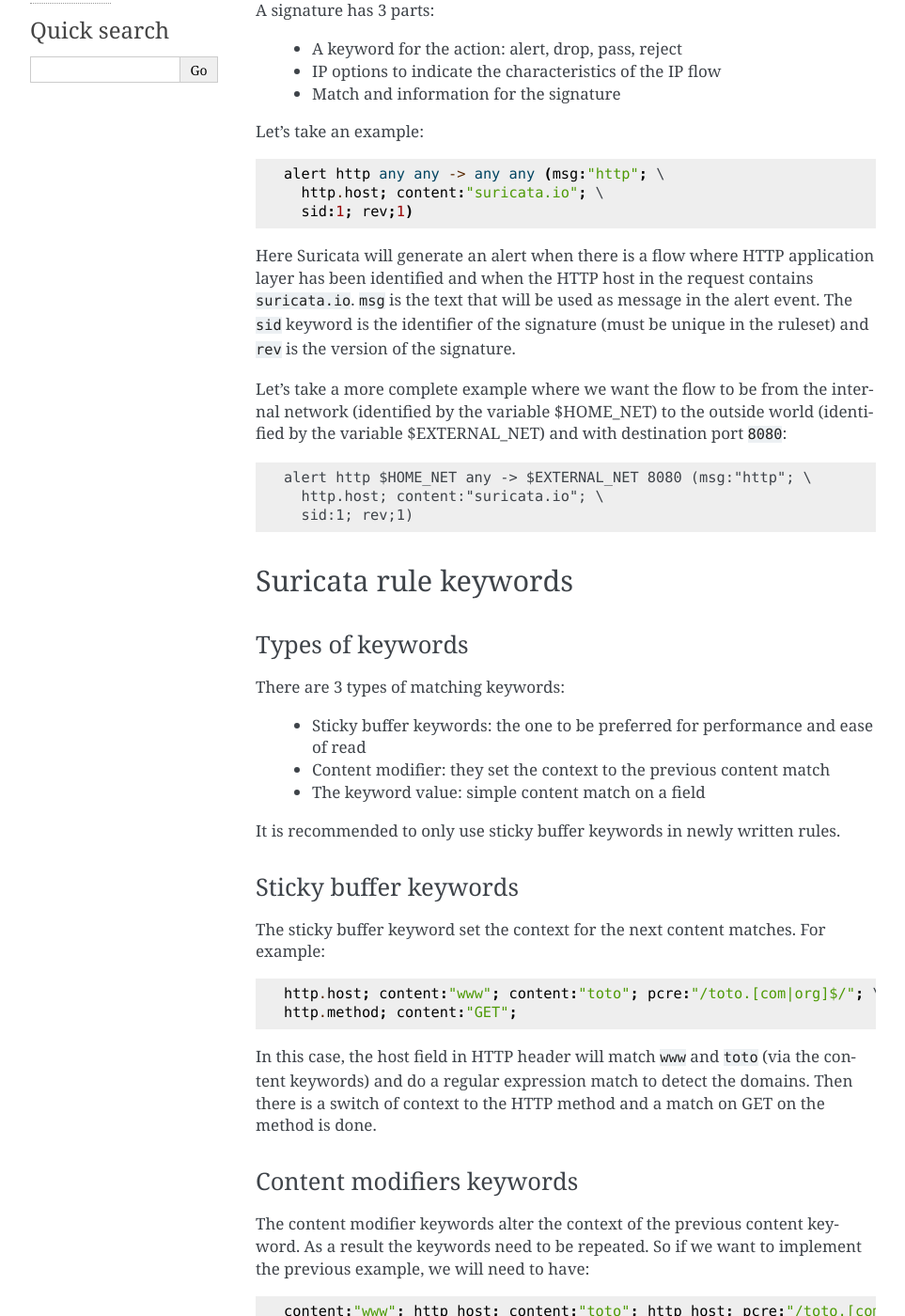
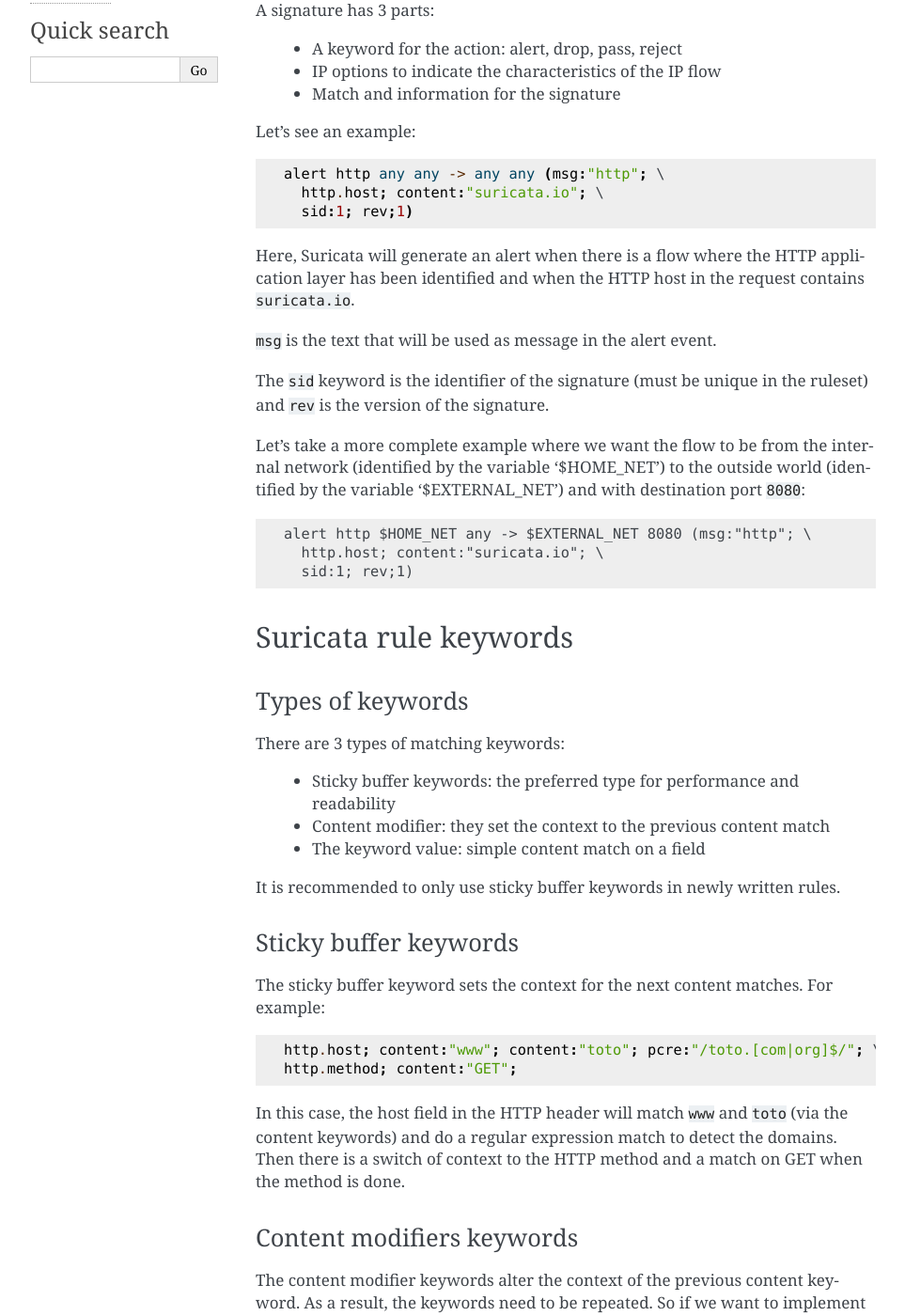
Before and after one commit to StamusNetworks/suricata-4-analysts, a Sphinx documentation site: the page built from source/suricata-as-ids.rst, in a window 1280 px wide and 1400 px high, scrolled down 377 px. Shown: the whole window at 94% size, without its empty margins (148-1111 px from the left). Built offline with Sphinx 7.4.7, drawn with Linux system fonts in a browser that asks for light colours; some of the changed text lies outside the part shown.

Commit message:
Update suricata-as-ids.rst
minor changes in this section to sentence structure and word choice

```diff
--- a/source/suricata-as-ids.rst
+++ b/source/suricata-as-ids.rst
@@ -21,7 +21,7 @@ A signature has 3 parts:
  * IP options to indicate the characteristics of the IP flow
  * Match and information for the signature
 
-Let's take an example:
+Let's see an example:
 
 .. code-block::
 
@@ -29,15 +29,14 @@ Let's take an example:
    http.host; content:"suricata.io"; \
    sid:1; rev;1)
 
-Here Suricata will generate an alert when there is a flow where HTTP application
-layer has been identified and when the HTTP host in the request contains ``suricata.io``.
-``msg`` is the text that will be used as message in the alert event. The ``sid`` keyword
-is the identifier of the signature (must be unique in the ruleset) and ``rev`` is the version
+Here, Suricata will generate an alert when there is a flow where the HTTP application layer has been identified and when the HTTP host in the request contains ``suricata.io``.
+
+``msg`` is the text that will be used as message in the alert event.
+
+The ``sid`` keyword is the identifier of the signature (must be unique in the ruleset) and ``rev`` is the version
 of the signature.
 
-Let's take a more complete example where we want the flow to be from the internal network
-(identified by the variable $HOME_NET) to the outside world (identified by the variable $EXTERNAL_NET)
-and with destination port ``8080``:
+Let's take a more complete example where we want the flow to be from the internal network (identified by the variable '$HOME_NET') to the outside world (identified by the variable '$EXTERNAL_NET') and with destination port ``8080``:
 
 .. code-block::
 
@@ -54,7 +53,7 @@ Types of keywords
 
 There are 3 types of matching keywords:
 
- * Sticky buffer keywords: the one to be preferred for performance and ease of read
+ * Sticky buffer keywords: the preferred type for performance and readability
  * Content modifier: they set the context to the previous content match
  * The keyword value: simple content match on a field
 
@@ -62,37 +61,34 @@ It is recommended to only use sticky buffer keywords in newly written rules.
 
 .. index:: Sticky Buffer
 
+
 Sticky buffer keywords
 ~~~~~~~~~~~~~~~~~~~~~~
 
-The sticky buffer keyword set the context for the next content matches. For example:
+The sticky buffer keyword sets the context for the next content matches. For example:
 
 .. code-block::
 
  http.host; content:"www"; content:"toto"; pcre:"/toto.[com|org]$/"; \
  http.method; content:"GET";
 
-In this case, the host field in HTTP header will match ``www`` and ``toto`` (via the content keywords)
-and do a regular expression match to detect the domains. Then there is a switch of context
-to the HTTP method and a match on GET on the method is done.
+In this case, the host field in the HTTP header will match ``www`` and ``toto`` (via the content keywords) and do a regular expression match to detect the domains. Then there is a switch of context to the HTTP method and a match on GET when the method is done.
 
 .. index:: Content Modifier
+
 
 Content modifiers keywords
 ~~~~~~~~~~~~~~~~~~~~~~~~~~
 
-The content modifier keywords alter the context of the previous content keyword. As a
-result the keywords need to be repeated. So if we want to implement the previous example,
-we will need to have:
+The content modifier keywords alter the context of the previous content keyword. As a result, the keywords need to be repeated. So if we want to implement the previous example we will need to have:
 
 .. code-block::
 
  content:"www"; http_host; content:"toto"; http_host; pcre:"/toto.[com|org]$/W"; \
  content:"GET"; http_method;
 
-Please note that in addition to the repetition of the keyword a modifier (here ``W``)
-has been added to the regular expression match to indicate the match has to be done
-on the HTTP host.
+Please note that in addition to the repetition of the keyword a modifier (``W`` in this example) has been added to the regular expression match to indicate that the match has to be done on the HTTP host.
+
 
 Getting keywords from Suricata
 ~~~~~~~~~~~~~~~~~~~~~~~~~~~~~~
```
Also changed, not shown: other parts of source/suricata-as-ids.rst (+4 -4 lines).
